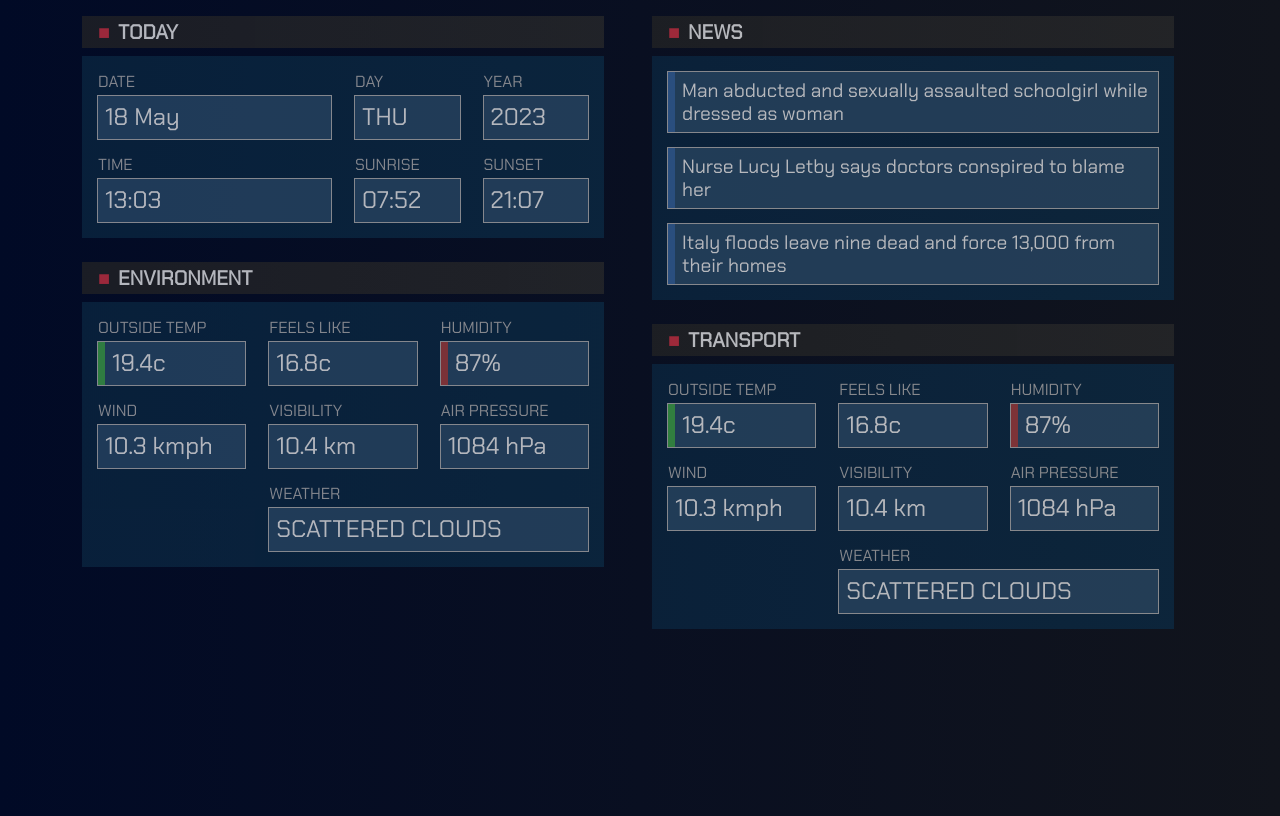
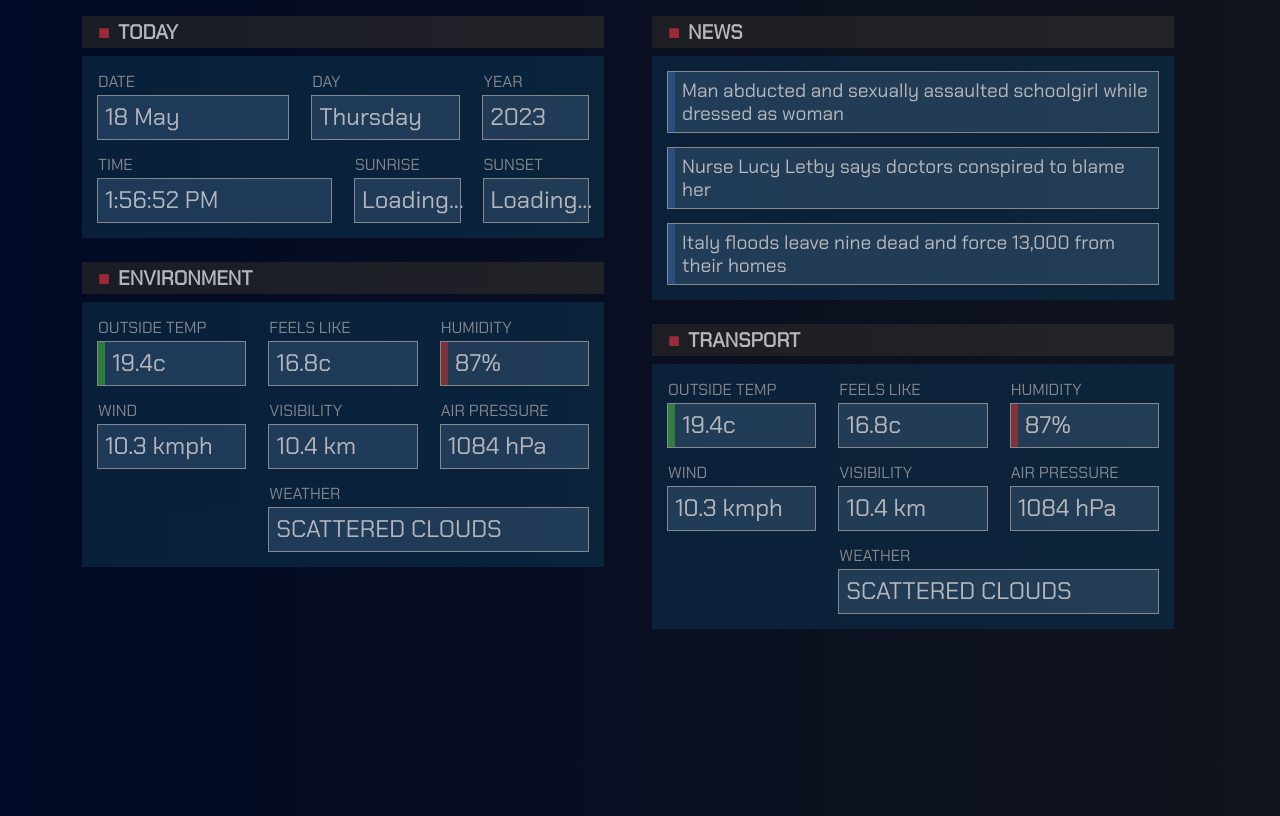
Before and after one commit to ben-oldham1/Smart-Dash-Frontend, a React (Create React App) app: page / in a window 1280 px wide. Built offline with nearby package versions, Linux system fonts and the light colour scheme; no server answers.

Commit message:
Data is now live

```diff
--- a/src/components/Today.js
+++ b/src/components/Today.js
@@ -1,29 +1,96 @@
-import React from 'react';
+import React, { useState, useEffect } from 'react';
 
 import Row from 'react-bootstrap/Row';
 import Col from 'react-bootstrap/Col';
 
 export default function Today(props) {
+
+    const [currentDateTime, setCurrentDateTime] = useState(new Date());
+    const [sunrise, setSunrise] = useState(null);
+    const [sunset, setSunset] = useState(null);
+    const [loading, setLoading] = useState(true);
+
+    useEffect(() => {
+        const timer = setInterval(() => {
+            setCurrentDateTime(new Date());
+        }, 1000);
+
+        return () => {
+            clearInterval(timer);
+        };
+    }, []);
+
+    useEffect(() => {
+        const fetchSunriseSunset = () => {
+            const apiKey = 'cadbd0ffe610d790aa93e83718ef070d';
+            const url = `https://api.openweathermap.org/data/2.5/weather?lat={latitude}&lon={longitude}&appid=${apiKey}`;
+
+            // Get user's current location
+            navigator.geolocation.getCurrentPosition(
+                (position) => {
+                    const { latitude, longitude } = position.coords;
+
+                    // Fetch weather data to get sunrise and sunset times
+                    fetch(url.replace('{latitude}', latitude).replace('{longitude}', longitude))
+                        .then((response) => response.json())
+                        .then((data) => {
+                            setSunrise(new Date(data.sys.sunrise * 1000).toLocaleTimeString('en-US', { hour: '2-digit', minute: '2-digit' }));
+                            setSunset(new Date(data.sys.sunset * 1000).toLocaleTimeString('en-US', { hour: '2-digit', minute: '2-digit' }));
+                            setLoading(false);
+
+                            // Calculate time remaining until next midnight
+                            const now = new Date();
+                            const nextMidnight = new Date(now.getFullYear(), now.getMonth(), now.getDate() + 1, 0, 0, 0);
+                            const timeRemaining = nextMidnight - now;
+
+                            // Fetch sunrise and sunset times after time remaining
+                            setTimeout(fetchSunriseSunset, timeRemaining);
+                        })
+                        .catch((error) => {
+                            console.error('Error fetching sunrise and sunset times:', error);
+                            setLoading(false);
+                        });
+                },
+                (error) => {
+                    console.error('Error getting current location:', error);
+                    setLoading(false);
+                }
+            );
+        };
+
+        fetchSunriseSunset(); // Fetch initially
+
+    }, []);
+
+    const formatDate = (date) => {
+        const options = { day: 'numeric', month: 'short' };
+        const parts = date.toLocaleDateString('en-US', options).split(' ');
+
+        // Rearranges the date. E.g. 'Jan 10' becomes '10 Jan'
+        return `${parts[1]} ${parts[0]}`;
+    };
+
+
     return (
         <>
             <Row className='mb-3'>
-                <Col xs={6}>
+                <Col xs={5}>
                     <h2>
                         DATE
                     </h2>
                     <div className='digit-block'>
-                        <h3>18 May</h3>
+                        <h3>{formatDate(currentDateTime)}</h3>
                     </div>
 
                 </Col>
 
-                <Col xs={3}>
+                <Col xs={4}>
                     <h2>
                         DAY
                     </h2>
                     <div className='digit-block'>
                         <h3>
-                            THU
+                            {currentDateTime.toLocaleDateString('en-US', { weekday: 'long' })}
                         </h3>
                     </div>
                 </Col>
@@ -34,7 +101,7 @@ export default function Today(props) {
                     </h2>
                     <div className='digit-block'>
                         <h3>
-                            2023
+                            {currentDateTime.getFullYear()}
                         </h3>
                     </div>
                 </Col>
@@ -46,7 +113,7 @@ export default function Today(props) {
                         TIME
                     </h2>
                     <div className='digit-block'>
-                        <h3>13:03</h3>
+                        <h3>{currentDateTime.toLocaleTimeString()}</h3>
                     </div>
 
                 </Col>
@@ -57,7 +124,7 @@ export default function Today(props) {
                     </h2>
                     <div className='digit-block'>
                         <h3>
-                            07:52
+                            {loading ? 'Loading...' : sunrise}
                         </h3>
                     </div>
                 </Col>
@@ -68,7 +135,7 @@ export default function Today(props) {
                     </h2>
                     <div className='digit-block'>
                         <h3>
-                            21:07
+                            {loading ? 'Loading...' : sunset}
                         </h3>
                     </div>
                 </Col>
```
